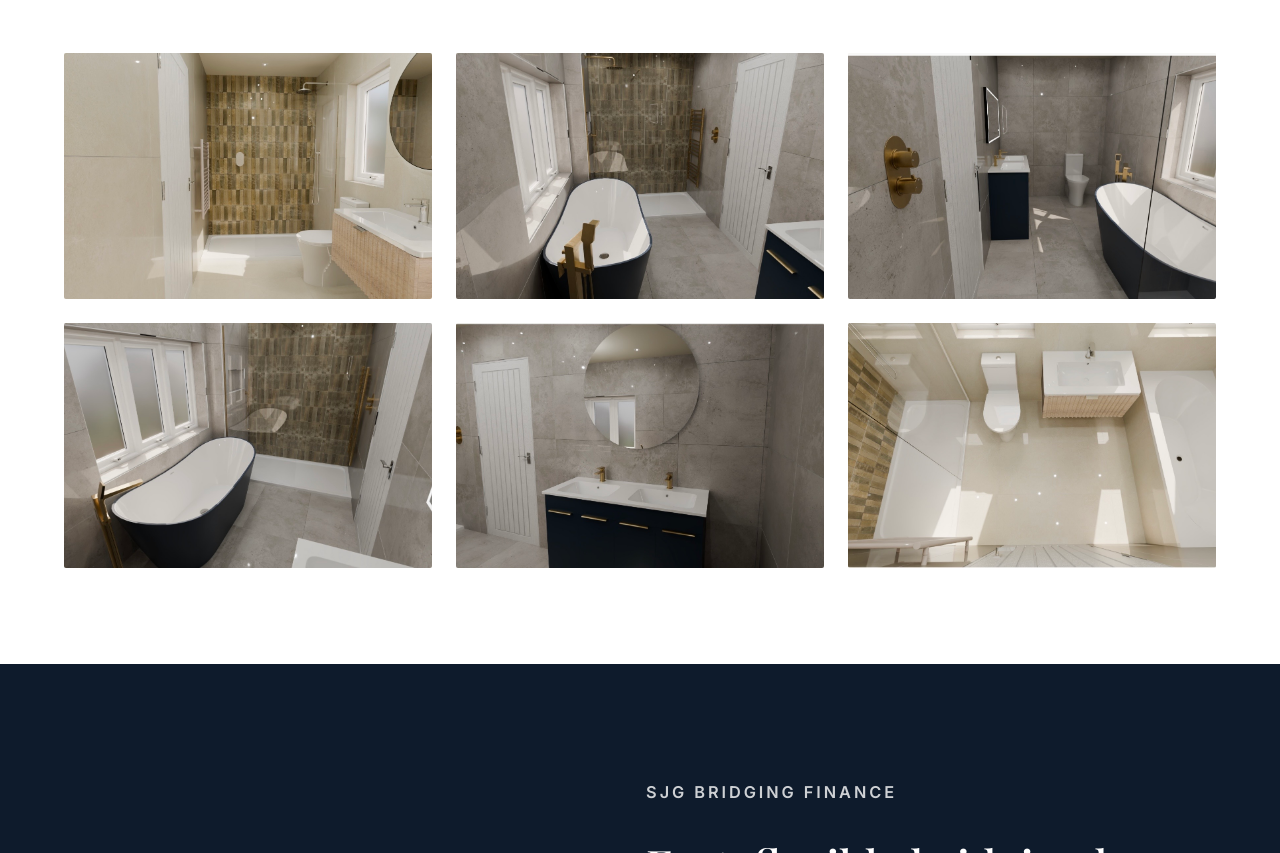
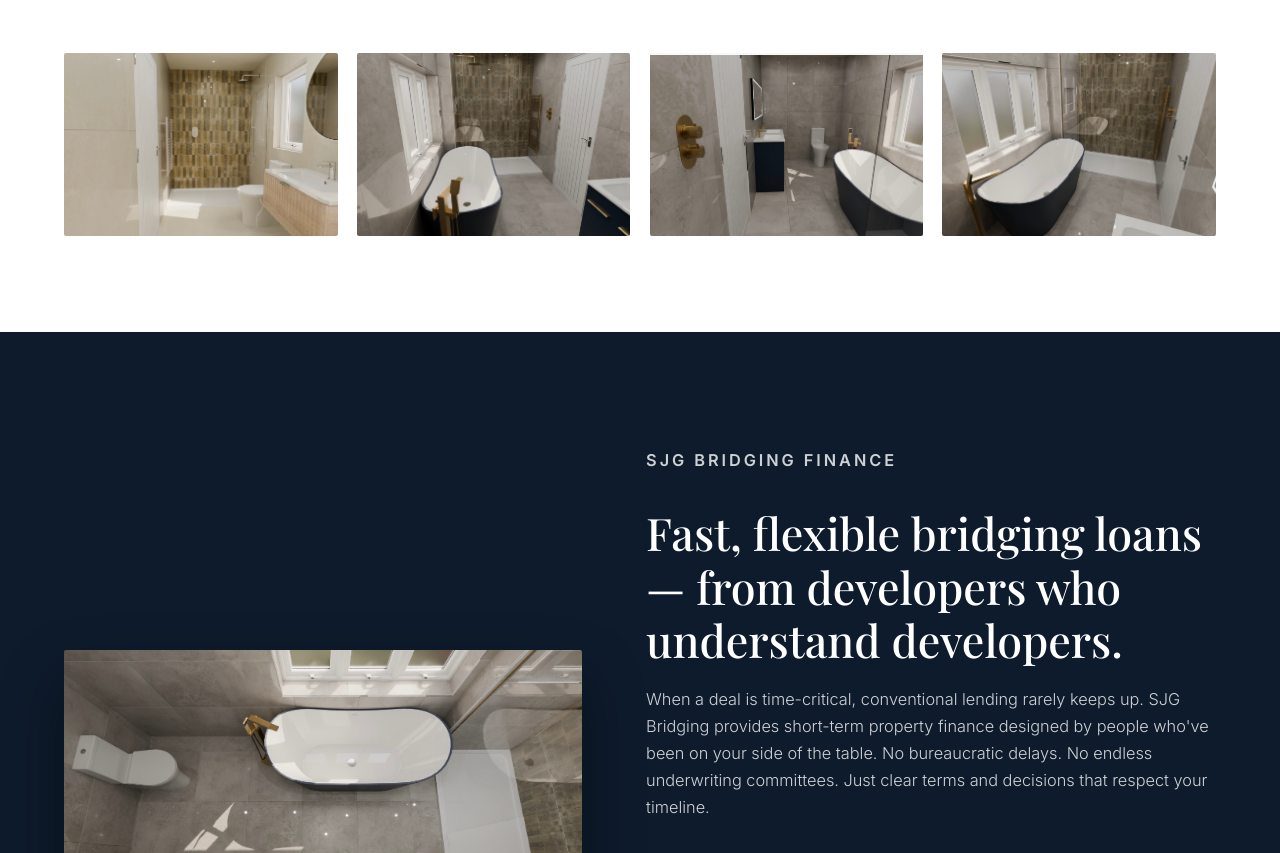
Before and after one commit to mosskatz/sjg-propertyholdings, a plain HTML site: page index.html in a window 1280 px wide. Shown: the part 2062-2915 px from the top of the page. Drawn offline with nearby package versions, Linux system fonts and the light colour scheme.

Commit message:
Interiors: single row of 4 photos
Drop interior-5 and interior-6 from the markup and switch the grid from
3 columns to 4 so everything sits on one line under the heading.

Co-Authored-By: Claude Opus 4.6 (1M context) <noreply@anthropic.com>

```diff
--- a/index.html
+++ b/index.html
@@ -81,8 +81,6 @@
                 <figure class="interior"><img src="images/interior-2.jpg" alt="Freestanding bath with feature tile shower"></figure>
                 <figure class="interior"><img src="images/interior-3.jpg" alt="Walk-in shower with gold fittings"></figure>
                 <figure class="interior"><img src="images/interior-4.jpg" alt="Bathroom with large windows and freestanding bath"></figure>
-                <figure class="interior"><img src="images/interior-5.jpg" alt="Navy vanity with round mirror and gold handles"></figure>
-                <figure class="interior"><img src="images/interior-6.jpg" alt="Overhead view of a contemporary bathroom"></figure>
             </div>
         </div>
     </section>
--- a/styles.css
+++ b/styles.css
@@ -255,8 +255,8 @@ section { padding: 6rem 0; }
 .interiors { background: var(--light); }
 .interiors-grid {
     display: grid;
-    grid-template-columns: repeat(3, 1fr);
-    gap: 1.5rem;
+    grid-template-columns: repeat(4, 1fr);
+    gap: 1.2rem;
 }
 .interior {
     position: relative;
```
